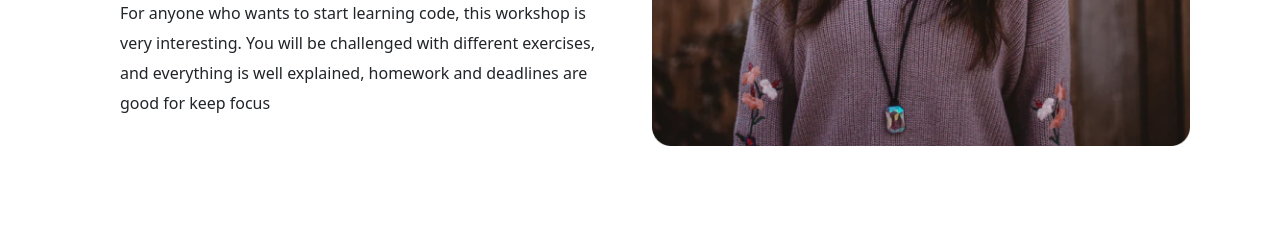
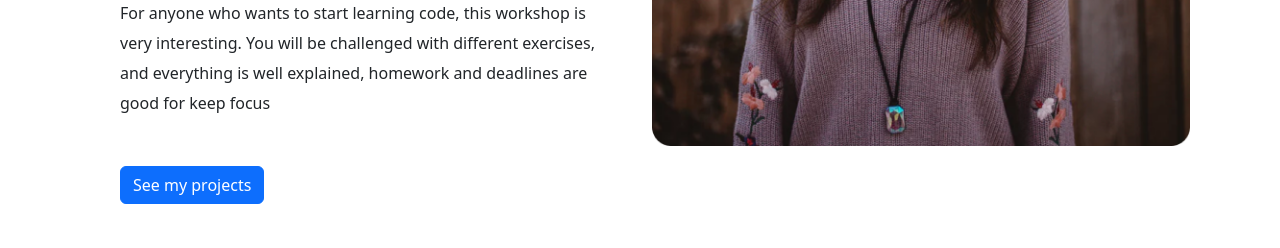
Before and after one commit to kanez82/aboutttp, a plain HTML site: page about.html in a window 1280 px wide. Shown: the part 552-800 px from the top of the page. Drawn offline with nearby package versions, Linux system fonts and the light colour scheme; files that its build step writes are made by us from their sources.

Commit message:
added some css

```diff
--- a/about.html
+++ b/about.html
@@ -27,7 +27,7 @@
                 everything is well explained, homework and deadlines are good for
                 keep focus
               </p>
-              <a href="" class="btn btn-branding">See my projects</a>
+              <a href="" class="btn btn-primary">See my projects</a>
             </div>
           </div>
           <div class="col-lg-6">
```
